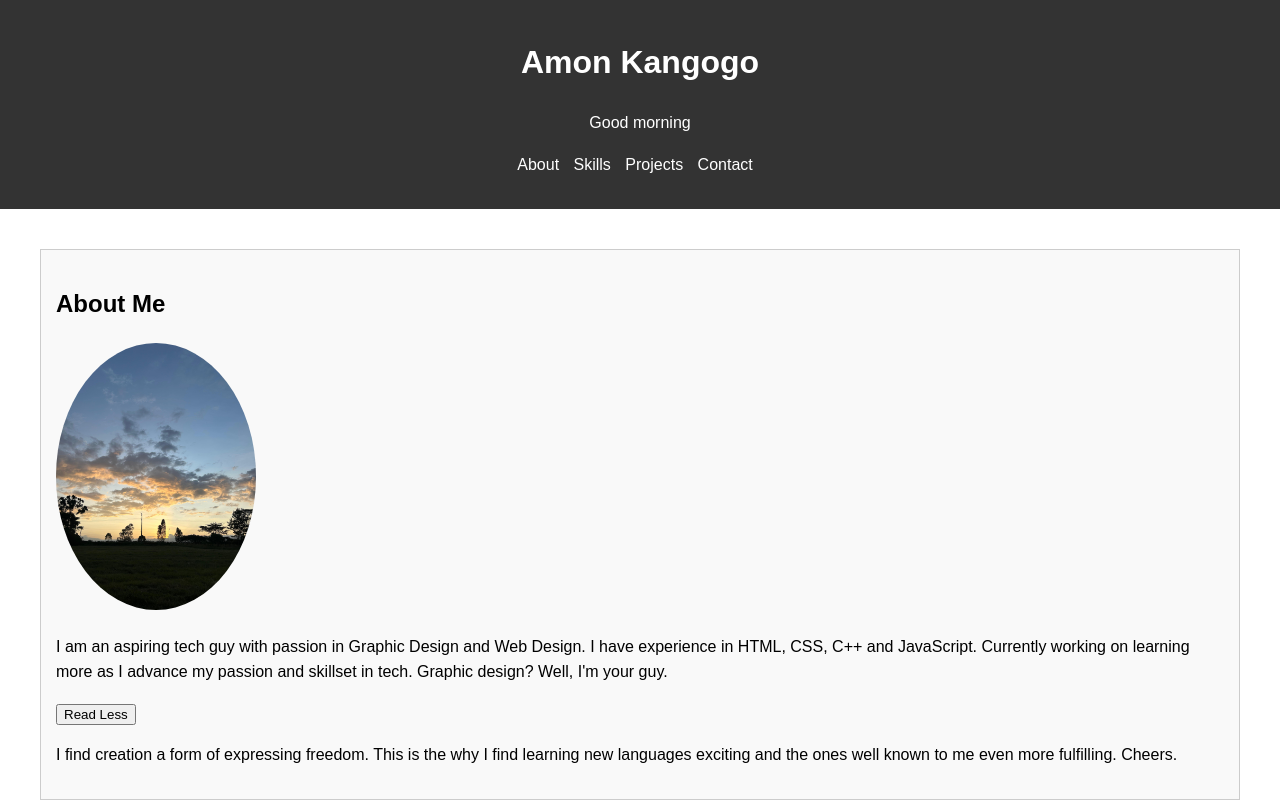
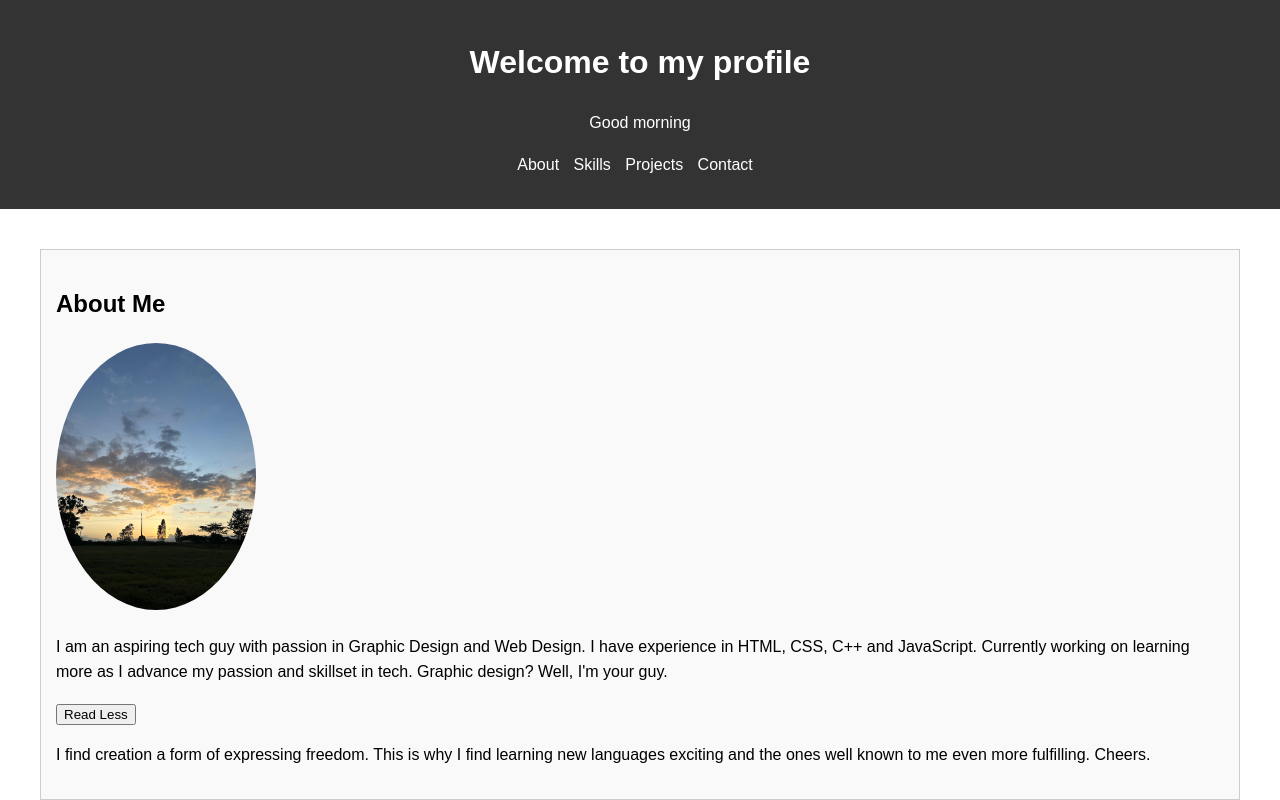
Before and after one commit to kangogoamon/my-project, a plain HTML site: page index.html in a window 1280 px wide. Both pictures are taken after a click on the button "Read More". Shown: the top 800 px of the page. Drawn offline with Linux system fonts and the light colour scheme.

Commit message:
Update index.html

```diff
--- a/index.html
+++ b/index.html
@@ -3,13 +3,13 @@
 <head>
     <meta charset="UTF-8">
     <meta name="viewport" content="width=device-width, initial-scale=1.0">
-    <title>Amon Kangogo - Personal Profile</title>
+    <title>Amon - Personal Profile</title>
     <link rel="stylesheet" href="styles.css">
 </head>
 <body>
     <!-- Header section with navigation -->
     <header>
-        <h1>Amon Kangogo</h1>
+        <h1>Welcome to my profile</h1>
         <p id="greeting"></p>
         <nav>
             <ul>
@@ -29,7 +29,7 @@
             <p>I am an aspiring tech guy with passion in Graphic Design and Web Design. I have experience in HTML, CSS, C++ and JavaScript. Currently working on learning more as I advance my passion and skillset in tech. Graphic design? Well, I'm your guy.</p>
             <button id="readMoreBtn">Read More</button>
             <div id="extraBio" style="display: none;">
-                <p>I find creation a form of expressing freedom. This is the why I find learning new languages exciting and the ones well known to me even more fulfilling. Cheers.</p>
+                <p>I find creation a form of expressing freedom. This is why I find learning new languages exciting and the ones well known to me even more fulfilling. Cheers.</p>
             </div>
         </section>
 
```
